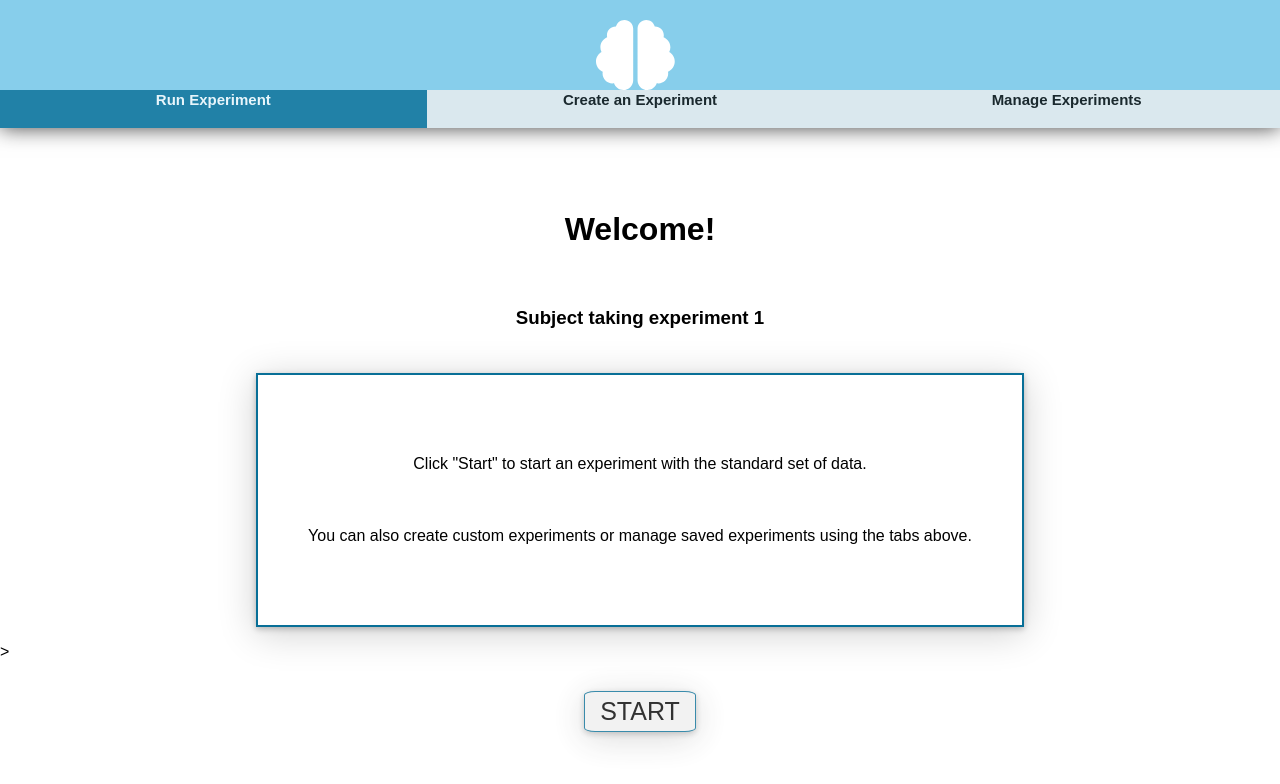
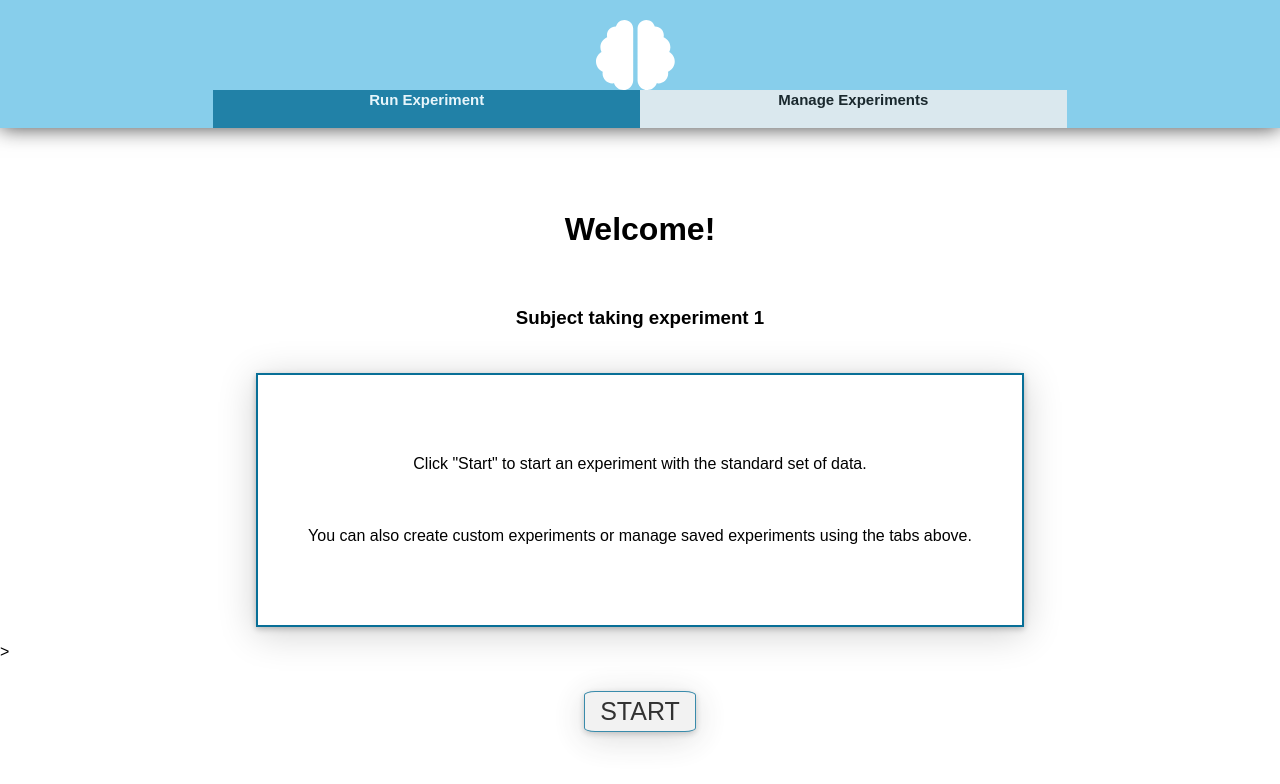
Before and after one commit to nerad25/Context-Experiment, an Angular app: page /experiment/welcome in a window 1280 px wide. Shown: the top 784 px of the page. Built offline with nearby package versions, Linux system fonts and the light colour scheme.

Commit message:
Removed hmtl for create experiment button

```diff
--- a/src/app/landing/landing.page.html
+++ b/src/app/landing/landing.page.html
@@ -4,18 +4,15 @@
 
         <div class="header__logo-container" style="display: flex; align-items: center; padding: 20px;">
             <fa-icon [icon]='faBrain' style="color: white; display: flex; justify-content: center; align-items: center; height: 67%; font-size: 70px; margin-right: 10px;"></fa-icon>
-            <!-- <h1 class="title">CONTEXT EXPERIMENT</h1> -->
         </div>
         <div class="buttons__container">
             <button routerLink="/experiment" routerLinkActive="button-active" (click)="onTabClick('experiment')">Run Experiment</button>
-            <button routerLink="/create" routerLinkActive="button-active" (click)="onTabClick('create')">Create an Experiment</button>
             <button routerLink="/manage" routerLinkActive="button-active" (click)="onTabClick('manage')">Manage Experiments</button>
         </div>
     </div>
+
     <div class="header__block"></div>
-    <div>
-        <router-outlet></router-outlet>
-    </div>
-
-
+        <div>
+            <router-outlet></router-outlet>
+        </div>
 </div>
```
